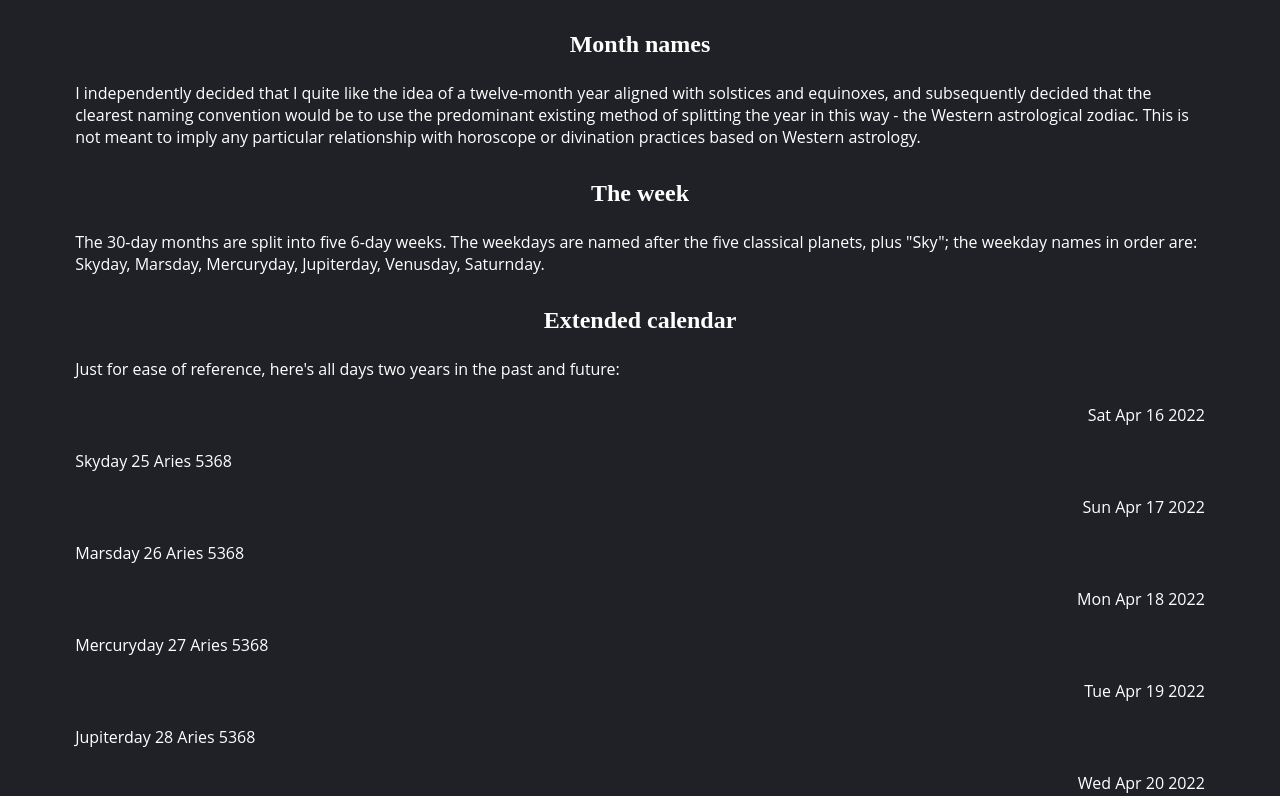
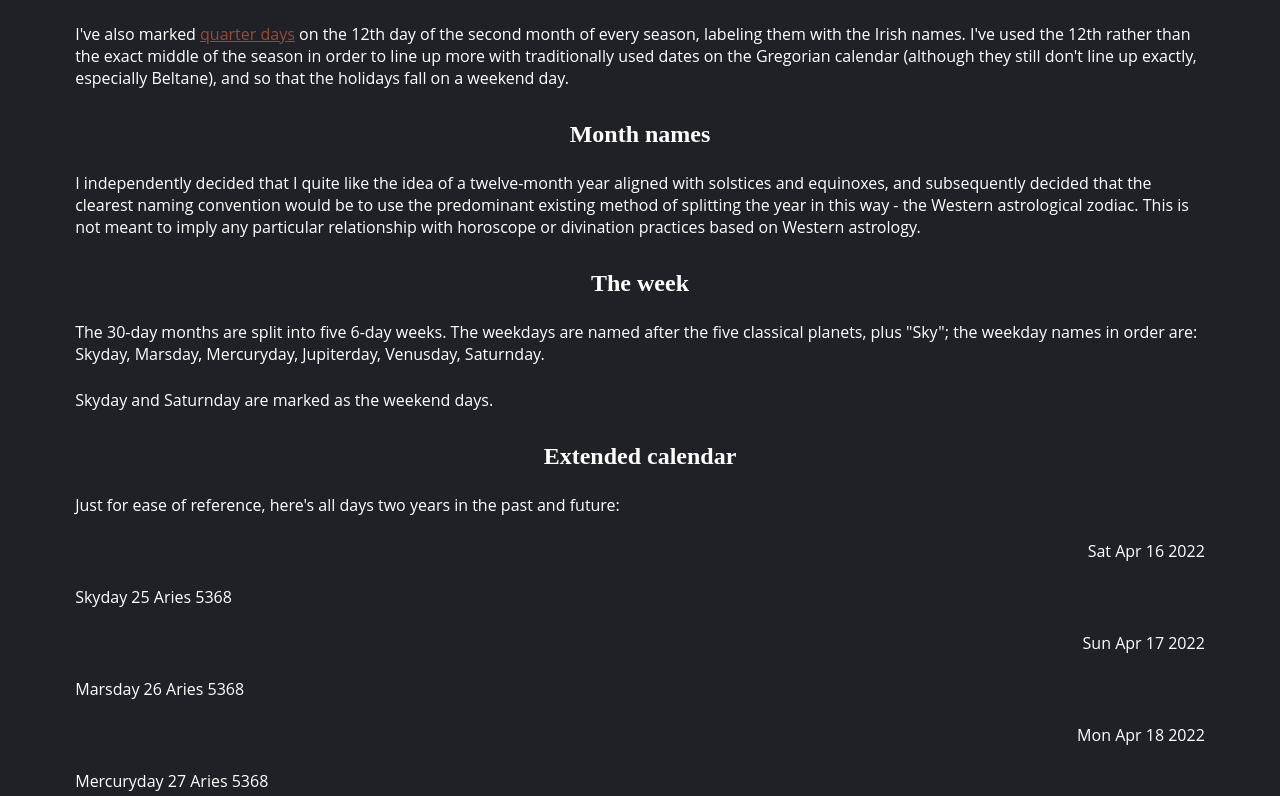
Before and after one commit to cstuartroe/celestial-cards, a React app: page /calendar/explanation in a window 1280 px wide. Shown: the part 1104-1900 px from the top of the page. Built offline with nearby package versions, Linux system fonts and the light colour scheme; the HTML template or start-up script is replaced by a standard one.

Commit message:
Add quarter days

```diff
--- a/src/calendar/explanation.tsx
+++ b/src/calendar/explanation.tsx
@@ -87,6 +87,14 @@ export default class NewCalendarExplanation extends Component<{}, {}> {
                 is inserted halfway through the year, just before the second equinox.
               </p>
 
+              <p>
+                I've also marked <a href="https://en.wikipedia.org/wiki/Quarter_days#In_Ireland">quarter days</a>{' '}
+                on the 12th day of the second month of every season, labeling them with the Irish names. I've
+                used the 12th rather than the exact middle of the season in order to line up more with traditionally
+                used dates on the Gregorian calendar (although they still don't line up exactly, especially Beltane),
+                and so that the holidays fall on a weekend day.
+              </p>
+
               <h3>Month names</h3>
 
               <p>
@@ -103,6 +111,10 @@ export default class NewCalendarExplanation extends Component<{}, {}> {
                 The 30-day months are split into five 6-day weeks. The weekdays are named after the five classical
                 planets, plus "Sky"; the weekday names in order are:
                 Skyday, Marsday, Mercuryday, Jupiterday, Venusday, Saturnday.
+              </p>
+
+              <p>
+                Skyday and Saturnday are marked as the weekend days.
               </p>
 
               <h3>Extended calendar</h3>
--- a/src/calendar/index.tsx
+++ b/src/calendar/index.tsx
@@ -1,5 +1,4 @@
 import React, { Component } from "react";
-// import {Navigate} from "react-router-dom";
 import { Link } from "react-router-dom";
 import { FontAwesomeIcon } from '@fortawesome/react-fontawesome'
 import { faCloud, faSun, faLeaf, faSnowflake, faGlassCheers, faFrog } from "@fortawesome/free-solid-svg-icons";
@@ -9,12 +8,15 @@ import {
   Day,
   NewDate,
   WEEKEND_DAYS,
-  HOLIDAYS,
+  FIRST_DAYS,
   MONTHS,
   CELESTIAL_BODIES,
   gregorianDateToNewDate,
+  dayName,
   dayToString,
-  dayEq, GregorianDate, newDateToGregorianDate,
+  dayEq,
+  GregorianDate,
+  newDateToGregorianDate,
 } from "./utils";
 
 const MONTH_SYMBOLS = ['♈︎', '♉︎', '♊︎', '♋︎', '♌︎', '♍︎', '♎︎', '♏︎', '♐︎', '♑︎', '♒︎', '♓︎'];
@@ -32,22 +34,21 @@ function CelestialImage(body: number, count: number) {
               alt={`${count} ${CELESTIAL_BODIES[body]}s`}
           />
       </th>
-)
-  ;
+  );
 }
-
-let blah = 0;
 
 function DaySquare(props: { day: Day, currentDay: Day }) {
   let { day, currentDay } = props;
 
+  const name = dayName(day);
+
   let className = "weekday";
-  if (day.season === -1 || day.month === -1 || WEEKEND_DAYS.includes(day.date % 6)) {
+  if (dayEq(day, currentDay)) {
+    className = 'activeDay';
+  } else if (name !== null) {
+    className = "holiday"
+  } else if (day.season === -1 || day.month === -1 || WEEKEND_DAYS.includes(day.date % 6)) {
     className = "weekend";
-  }
-
-  if (dayEq(day, currentDay)) {
-    className += ' activeDay';
   }
 
   className += " day-square";
@@ -62,7 +63,11 @@ function DaySquare(props: { day: Day, currentDay: Day }) {
   }
 
   const currentYear = gregorianDateToNewDate(GregorianDate.localToday()).year;
-  const days = [-1, 0, 1].map(yearsAdjust => newDateToGregorianDate({
+  let yearAdjusts = [-1, 0, 1];
+  if (day.season === -2) {
+    yearAdjusts = [-4, 0, 4];
+  }
+  const days = yearAdjusts.map(yearsAdjust => newDateToGregorianDate({
     year: currentYear + yearsAdjust,
     day,
   }));
@@ -81,6 +86,7 @@ function DaySquare(props: { day: Day, currentDay: Day }) {
           }}
       >
         <div className="date-tooltip">
+          {name && <p className="holiday-name">{name}</p>}
           {days.map((d, i) => (
               <p key={i}>
                 {d.toString()}
@@ -128,7 +134,7 @@ function Season(props: SeasonProps) {
         backgroundImage: `url(/static/img/blank_${SEASONS[index]}.png)`,
         backgroundSize: 'contain',
       }}>
-        <h2>{HOLIDAYS[index]}</h2>
+        <h2>{FIRST_DAYS[index]}</h2>
         <table className='month'>
           <tbody>
             <tr>
@@ -176,7 +182,7 @@ export default class NewCalendar extends Component<{}, NewDate> {
     }
 
     this.setState(gregorianDateToNewDate(GregorianDate.localToday()));
-    setTimeout(this.updateTime.bind(this), 1000);
+    setTimeout(this.updateTime.bind(this), 5000);
   }
 
   specialDay(season: number) {
--- a/src/calendar/utils.tsx
+++ b/src/calendar/utils.tsx
@@ -3,7 +3,8 @@ import {SEASONS, Count, Card} from "../Card";
 export const range = (n: number) => Array.from(Array(n).keys());
 
 export const WEEKDAYS = ['Skyday','Marsday','Mercuryday','Jupiterday','Venusday','Saturnday'];
-export const HOLIDAYS = ['Spring Equinox','Summer Solstice','Autumn Equinox','Winter Solstice',];
+export const FIRST_DAYS = ['Spring Equinox','Summer Solstice','Autumn Equinox','Winter Solstice',];
+export const MIDSEASON_DAYS = ["Beltane", "Lunasa", "Samhain", "Imbolc"];
 export const MONTHS = ["Aries", "Taurus", "Gemini", "Cancer", "Leo", "Virgo",
   "Libra", "Scorpio", "Sagittarius", "Capricorn", "Aquarius", "Pisces"];
 export const CELESTIAL_BODIES = ["moon", "sun", "star"] as const;
@@ -164,7 +165,9 @@ export function gregorianDateToNewDate(date: GregorianDate): NewDate {
 
 export function newDateToGregorianDate(date: NewDate): GregorianDate {
   let out: GregorianDate = new GregorianDate(date.year - 3346, 2, 18);
-  out = out.daysAfter(91*date.day.season);
+  if (date.day.season > 0) {
+    out = out.daysAfter(91 * date.day.season);
+  }
   out = out.daysAfter(30*date.day.month);
   out = out.daysAfter(date.day.date);
 
@@ -175,17 +178,34 @@ export function newDateToGregorianDate(date: NewDate): GregorianDate {
   return out;
 }
 
-export function dayToString(day: Day) {
+export function dayName(day: Day): string | null {
   if (day.season === -1) {
     return "New Years' Day";
-  } else if (day.season === -2) {
+  }
+
+  if (day.season === -2) {
     return "Leap Day";
-  } else if (day.month === -1) {
-    return HOLIDAYS[day.season];
-  } else {
-    return WEEKDAYS[day.date % 6] + " " + (day.date + 1).toString() + "\xa0"
-      + MONTHS[day.season*3 + day.month];
   }
+
+  if (day.month === -1) {
+    return FIRST_DAYS[day.season];
+  }
+
+  if (day.month === 1 && day.date === 11) {
+    return MIDSEASON_DAYS[day.season];
+  }
+
+  return null;
+}
+
+export function dayToString(day: Day) {
+  const name = dayName(day);
+  if (name !== null) {
+    return name;
+  }
+
+  return WEEKDAYS[day.date % 6] + " " + (day.date + 1).toString() + "\xa0"
+    + MONTHS[day.season*3 + day.month];
 }
 
 export function dayToCard(day: Day): Card {
--- a/static/scss/main.scss
+++ b/static/scss/main.scss
@@ -5,6 +5,9 @@ $spring_green: #478547;
 $summer_gold: #dbb448;
 $autumn_red: #994936;
 $winter_blue: #343445;
+
+$lavender: #9988ff;
+$fire_orange: #d97736;
 
 $border_thickness: 2px;
 $border: $border_thickness solid white;
@@ -224,28 +227,29 @@ $day_square_size: calc(2vw + 3vh);
   }
 
   svg[data-prefix='fas'] {
-    font-size: calc(1.5vw + 2vh);
+    font-size: calc(1.2vw + 1.6vh);
     //margin-top: .4vh;
   }
 
   .day-square {
     height: $day_square_size;
     width: $day_square_size;
-    border-radius: calc(2vw + 3vh);
+    border-radius: 40%;
+    border: $border;
     text-align: center;
     margin: 2px;
-    display: table;
 
     p {
-      font-size: calc(1vw + 2vh);
+      font-size: calc(.9vw + 1.8vh);
       font-family: "Domine", serif;
       margin: 0;
-      margin-top: calc(.55vh + .3vw);
+      margin-top: calc(.4vh + .4vw);
       padding-top: 0;
     }
 
     &.weekend {
       background-color: $cream;
+      border-color: $dark_blue;
 
       p {
         color: $dark_blue;
@@ -254,6 +258,7 @@ $day_square_size: calc(2vw + 3vh);
 
     &.weekday {
       background-color: $dark_blue;
+      border-color: $cream;
 
       p {
         color: $cream;
@@ -261,7 +266,17 @@ $day_square_size: calc(2vw + 3vh);
     }
 
     &.activeDay {
-      background-color: #9988ff !important;
+      background-color: $lavender;
+      border-color: $cream;
+
+      p {
+        color: $cream;
+      }
+    }
+
+    &.holiday {
+      background-color: $fire_orange;
+      border-color: $cream;
 
       p {
         color: $cream;
@@ -273,17 +288,23 @@ $day_square_size: calc(2vw + 3vh);
     .date-tooltip {
       position: absolute;
       display: none;
-      width: 20vw;
+      width: calc(8vw + 16vh);
       background-color: $cream;
       border-radius: 10px;
       bottom: calc($day_square_size + 1vh);
       z-index: 1;
-      margin-left: calc(-10vw + .5*$day_square_size);
+      margin-left: calc(-4vw - 8vh + .5*$day_square_size);
       border: $invisible-border;
 
       p {
         font-size: calc(.75vw + 1.5vh);
         color: $dark_blue;
+
+        &.holiday-name {
+          color: $fire_orange;
+          background-color: $dark_blue;
+          margin-top: 0;
+        }
       }
     }
 
```
